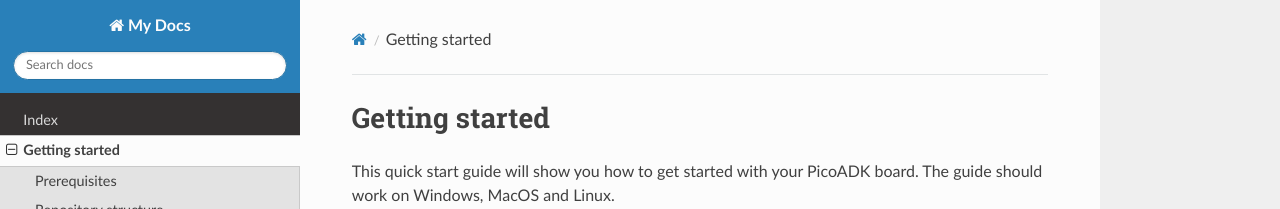
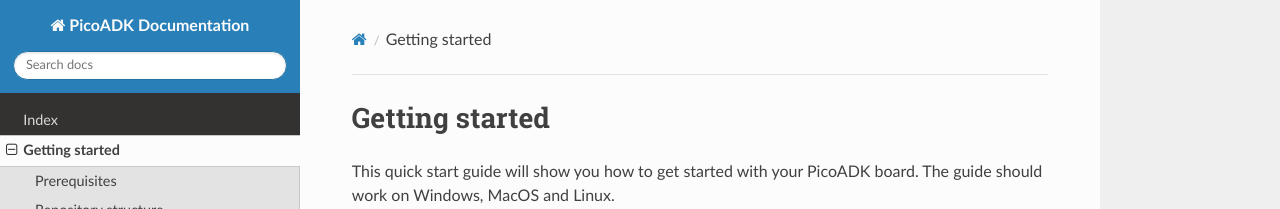
Before and after one commit to DatanoiseTV/PicoADK-Firmware-Template, an MkDocs documentation site: the page built from docs/getting_started.md, in a window 1280 px wide. Shown: the top 209 px of the page. Built offline with MkDocs 1.6.1, drawn with Linux system fonts in a browser that asks for light colours; nearby versions of some CDN libraries.

Commit message:
Update mkdocs config.

```diff
--- a/mkdocs.yml
+++ b/mkdocs.yml
@@ -1,4 +1,4 @@
-site_name: My Docs
+site_name: PicoADK Documentation
 
 nav:
     - 'index.md'
@@ -11,3 +11,6 @@ theme:
     hljs_languages:
         - yaml
         - rust
+        - c
+        - cpp
+        - bash
```
